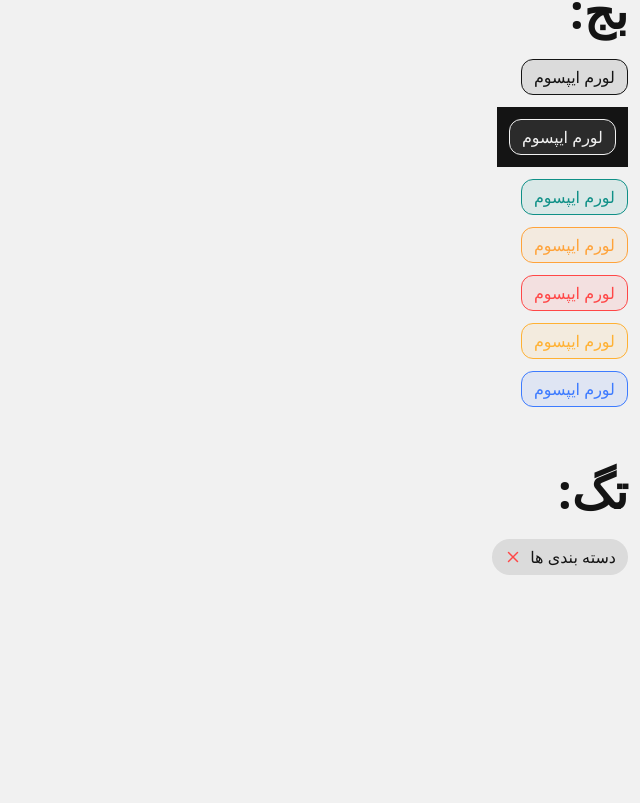
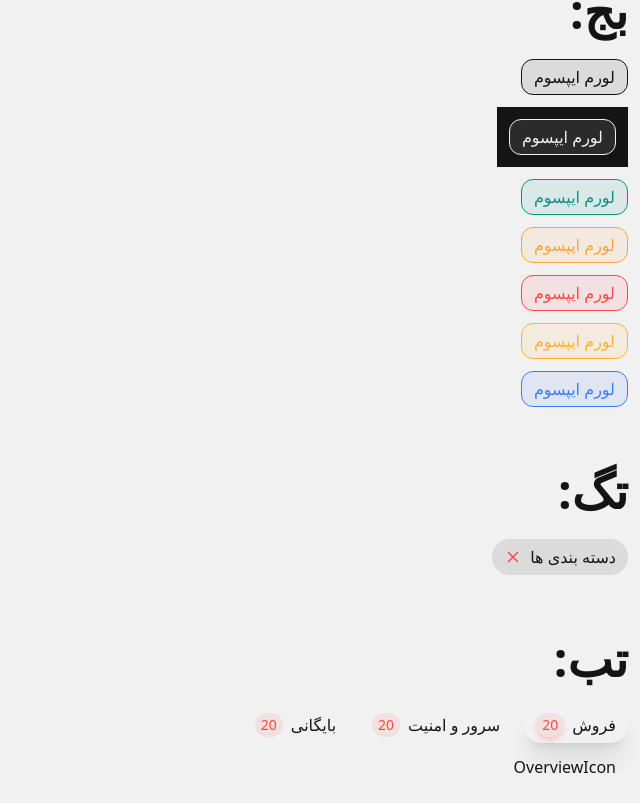
Before and after one commit to baran-front/arvinvira-panel, a Next.js app: page / in a window 1280 px wide. Shown: the part 1866-2669 px from the top of the page, without its empty margins (640-1280 px from the left). Before the commit the page ends 2453 px from the top, so only its background shows below. Built offline with nearby package versions, Linux system fonts and the light colour scheme.

Commit message:
add tabs

```diff
--- a/src/app/globals.css
+++ b/src/app/globals.css
@@ -4,6 +4,7 @@
 @import "./../styles/badge.css";
 @import "./../styles/checkbox.css";
 @import "./../styles/radio.css";
+@import "./../styles/tabs.css";
 @import "./../styles/separator.css";
 @import "./../styles/avatar.css";
 @import "./../styles/toast.css";
--- a/src/app/page.tsx
+++ b/src/app/page.tsx
@@ -1,5 +1,5 @@
 import ToastButton from "@/components/modules/toastButton/toastButton"
-import { Button, Checkbox, Radio, RadioGroup } from "@base-ui-components/react"
+import { Button, Checkbox, Radio, RadioGroup, Tabs } from "@base-ui-components/react"
 import { CheckIcon, XIcon } from "lucide-react"
 
 function Page() {
@@ -230,6 +230,41 @@ function Page() {
           <XIcon className="badge-icon-size text-danger" />
         </p>
       </div>
+
+      <div className="p-3 mt-9">
+        <p className="text-5xl font-bold">تب:</p>
+        <Tabs.Root className={"mt-6"} defaultValue="overview">
+          <Tabs.List className={"tabs-list"}>
+            <Tabs.Tab className={"tabs-tab group"} value="overview">
+              <span>
+                فروش
+              </span>
+              <span className="badge badge-soft badge-sm badge-rounded palette-danger group-data-active:shadow-danger/20 shadow-md shadow-transparent">20</span>
+            </Tabs.Tab>
+            <Tabs.Tab className={"btn btn-rounded data-active:shadow-foreground/10 shadow-xl shadow-transparent group"} value="projects">
+              <span>
+                سرور و امنیت
+              </span>
+              <span className="badge badge-soft badge-sm badge-rounded palette-danger group-data-active:shadow-danger/20 shadow-md shadow-transparent">20</span>
+            </Tabs.Tab>
+            <Tabs.Tab className={"btn btn-rounded data-active:shadow-foreground/10 shadow-xl shadow-transparent group"} value="account">
+              <span>
+                بایگانی
+              </span>
+              <span className="badge badge-soft badge-sm badge-rounded palette-danger group-data-active:shadow-danger/20 shadow-md shadow-transparent">20</span>
+            </Tabs.Tab>
+          </Tabs.List>
+          <Tabs.Panel className={"p-3"} value="overview">
+            OverviewIcon
+          </Tabs.Panel>
+          <Tabs.Panel className={"p-3"} value="projects">
+            ProjectIcon
+          </Tabs.Panel>
+          <Tabs.Panel className={"p-3"} value="account">
+            PersonIcon
+          </Tabs.Panel>
+        </Tabs.Root>
+      </div>
     </>
   )
 }
--- /dev/null
+++ b/src/styles/tabs.css
@@ -0,0 +1,11 @@
+@utility tabs-list {
+  @apply f-align gap-3;
+}
+
+@utility tabs-tab {
+  @apply btn btn-rounded data-active:shadow-foreground/10 shadow-xl shadow-transparent;
+}
+
+@utility tabs-panel {
+  @apply p-3;
+}
```
